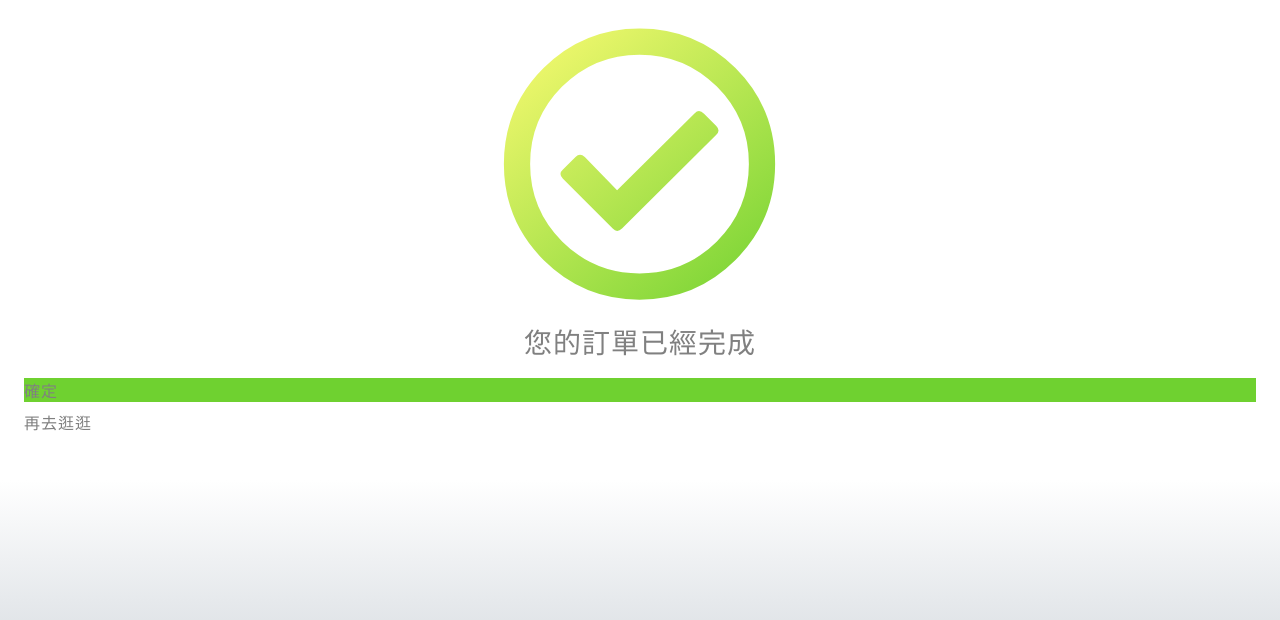
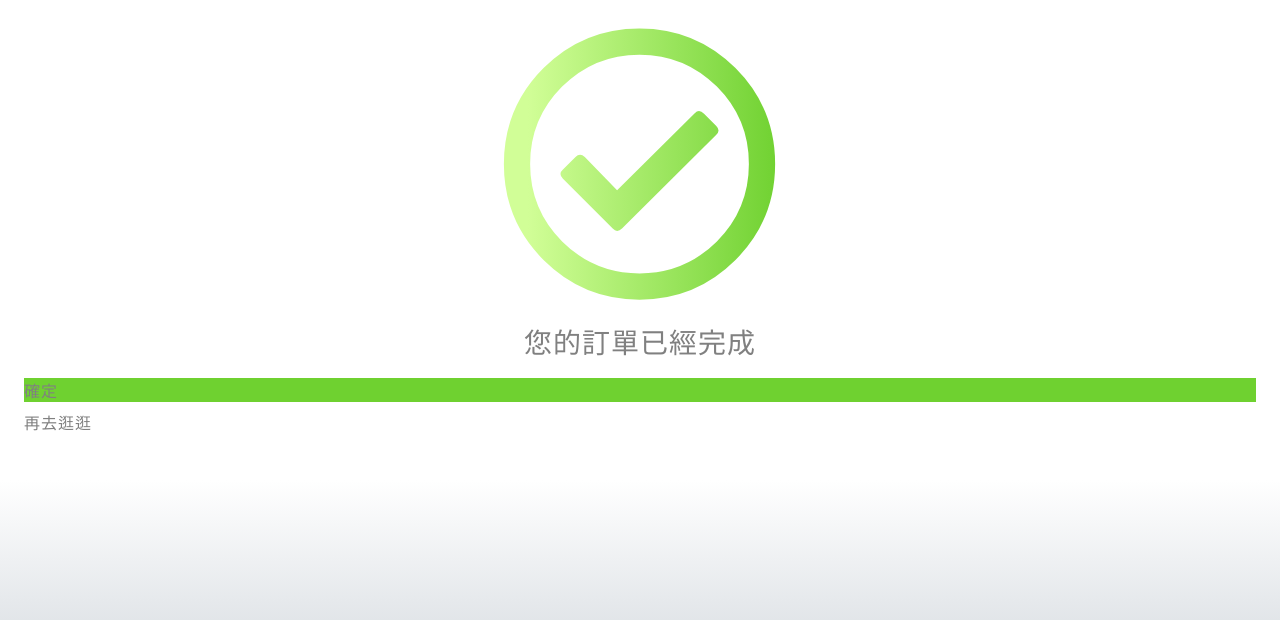
Before and after one commit to aico0118/line_prod, a plain HTML site: page success/index.html in a window 1280 px wide. Drawn offline with nearby package versions, Linux system fonts and the light colour scheme.

Commit message:
change color
change color

```diff
--- a/success/style.css
+++ b/success/style.css
@@ -120,7 +120,7 @@ button:hover{
 -moz-animation:success 0.5s; /* Firefox */
 -webkit-animation:success 0.5s;  /* Safari and Chrome */
 -o-animation:success 0.5s;  /* Opera */
-background-image: linear-gradient(140deg, #fffc74 0%, #6fd130 100% );
+background-image: -webkit-linear-gradient(360deg, #d1fe97 10%, #6fd130 100% );
 -webkit-background-clip: text;
     -webkit-text-fill-color: transparent;
 }
```
